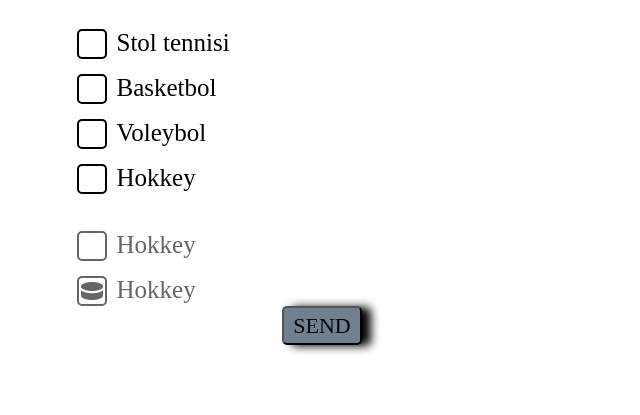
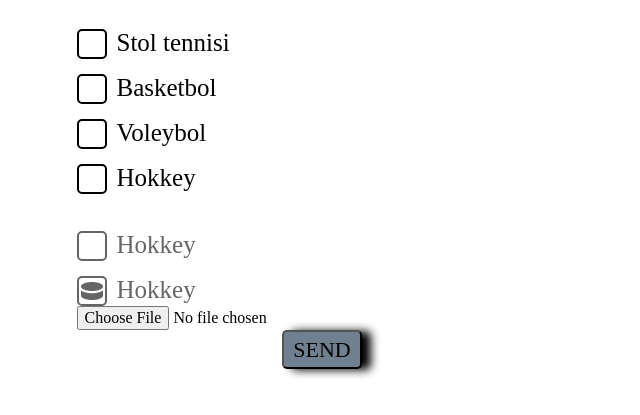
Before and after one commit to ShohruhbekTUIT/SportCheckbox, a plain HTML site: page index.html in a window 1280 px wide. Shown: the part 67-482 px from the top of the page, without its empty margins (318-958 px from the left). Drawn offline with Linux system fonts and the light colour scheme.

Commit message:
add input

```diff
--- a/index.html
+++ b/index.html
@@ -50,6 +50,8 @@
         Hokkey
       </label>
 
+      <input type="file" capture="environment" accept="image/*">
+
       <button type="submit" class="sport-section__form__button">
         SEND
       </button>
```
